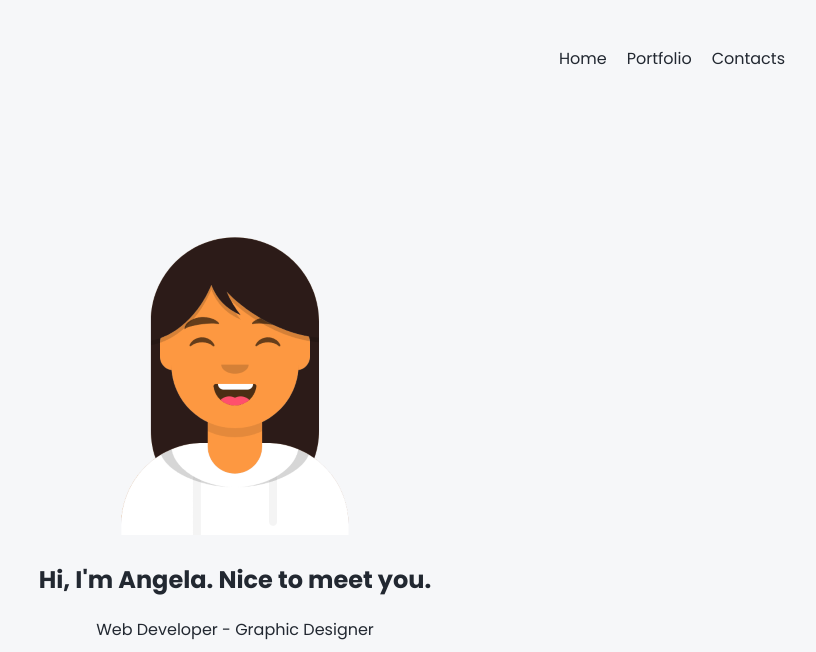
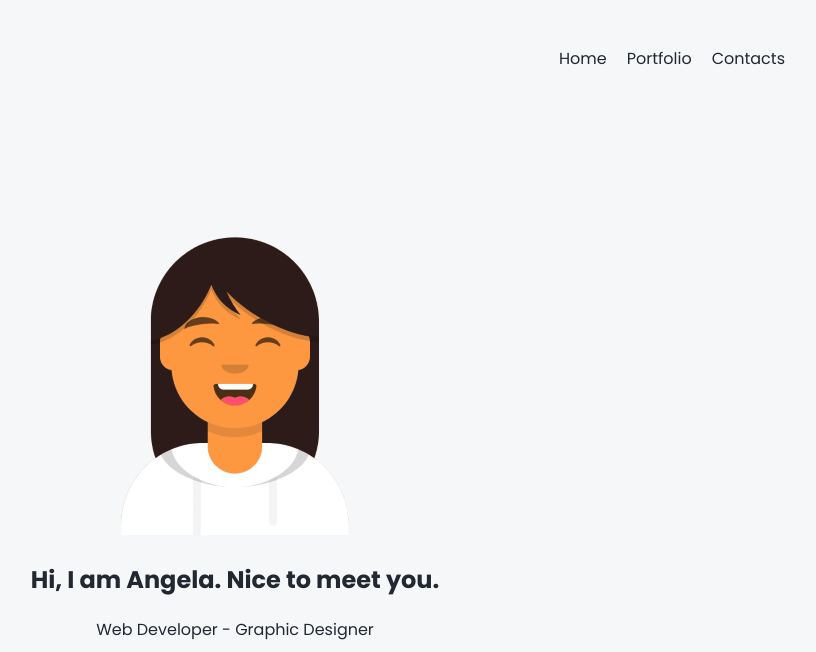
Before and after one commit to mariaangelaboco/portfolio, a plain HTML site: page index.html in a window 1280 px wide. Shown: the top 652 px of the page, without its empty margins (405-1221 px from the left). Drawn offline with Linux system fonts and the light colour scheme; files whose address does not match are found by name.

Commit message:
change i'm to i am

```diff
--- a/index.html
+++ b/index.html
@@ -31,7 +31,7 @@
       <!--https://getavataaars.com/?accessoriesType=Blank&avatarStyle=Transparent&clotheColor=White&clotheType=Hoodie&eyeType=Happy&eyebrowType=DefaultNatural&facialHairColor=Auburn&facialHairType=Blank&hairColor=Black&hatColor=Blue02&mouthType=Smile&skinColor=Tanned&topType=LongHairStraightStrand-->
       <img src="images/avataaars.png" alt="maria-angela-boco-avatar">
     </div>
-    <h1>Hi, I'm Angela. Nice to meet you.</h1>
+    <h1>Hi, I am Angela. Nice to meet you.</h1>
     <p>Web Developer - Graphic Designer</p>
     <div class="tech-stack">
       <div class="stack-item"><a href="https://html.com/" target="_blank"><i class="fab fa-html5 fa-icon" title="HTML"></i></a></div>
```
